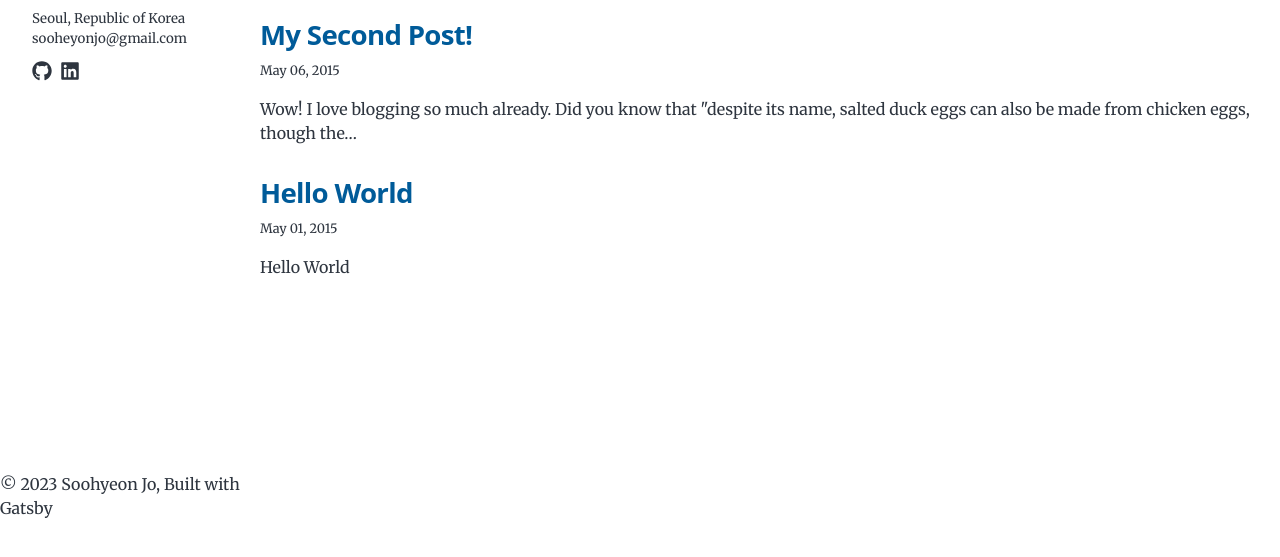
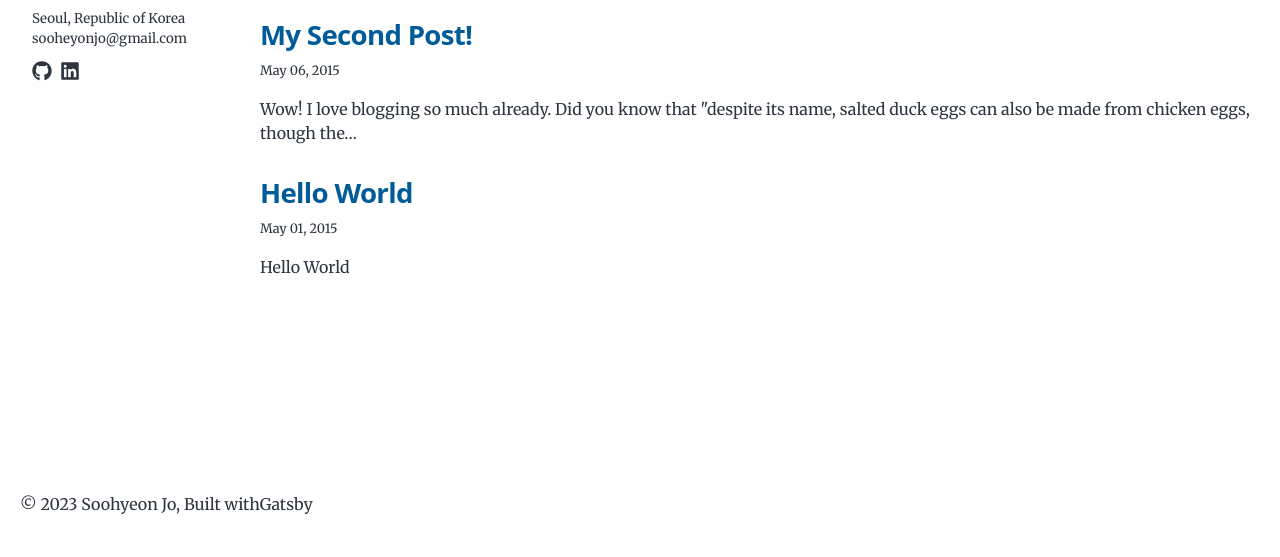
Before and after one commit to soohyn/gatsby-blog, a Gatsby site: page / in a window 1280 px wide. Shown: the part 259-816 px from the top of the page. Built offline with nearby package versions, Linux system fonts and the light colour scheme; Gatsby itself is replaced by a stand-in of ours.

Commit message:
footer 스타일 수정

```diff
--- a/src/components/Footer/index.tsx
+++ b/src/components/Footer/index.tsx
@@ -8,10 +8,10 @@ const Footer = () => {
   return (
     <FooterStyled>
       <div className="left-container">
-        {" "}
-        © {new Date().getFullYear()} {author}, Built with
-        {` `}
-        <a href="https://www.gatsbyjs.com">Gatsby</a>
+        <div className="footer-copyright">
+          © {new Date().getFullYear()} {author}, Built with{" "}
+          <a href="https://www.gatsbyjs.com">Gatsby</a>
+        </div>
       </div>
 
       <div className="right-container"></div>
@@ -27,9 +27,18 @@ const FooterStyled = styled.footer`
     display: flex;
     flex-direction: column;
     flex: 1;
+    padding: 20px;
+
+    > .footer-copyright {
+      display: flex;
+      flex-direction: row;
+    }
   }
 
   .right-container {
+    display: flex;
+    flex-direction: column;
+    padding: 20px;
   }
 `
 
```
